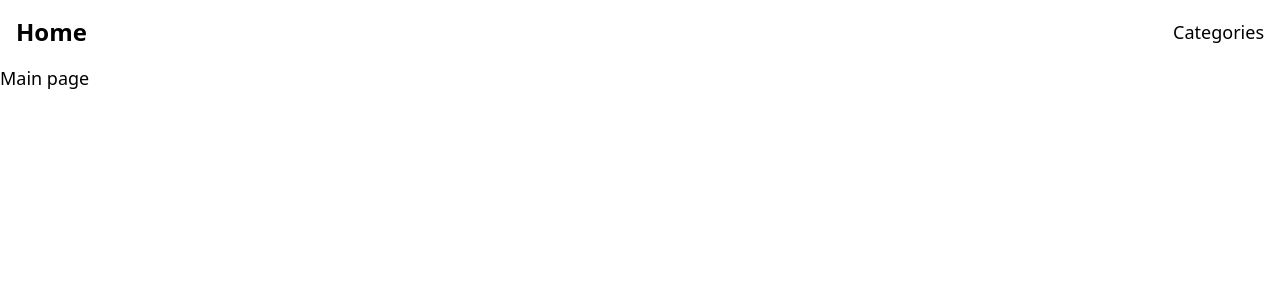
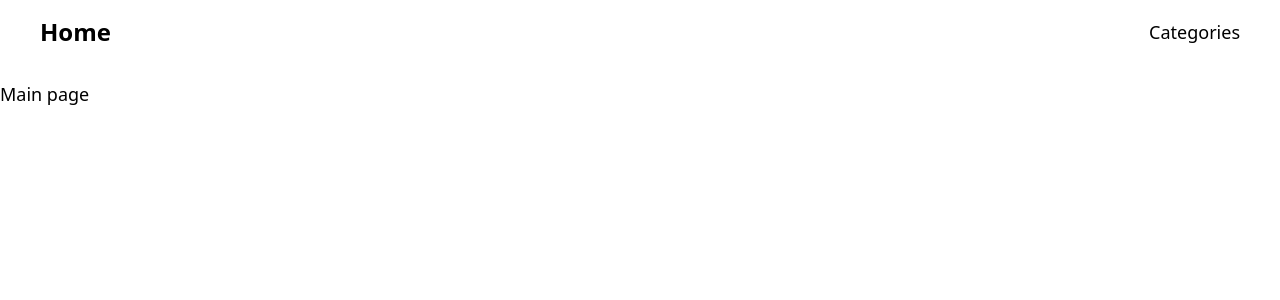
Before and after one commit to axel-gonzalez-dev/freerecipes, a Next.js app in the folder client/: page / in a window 1280 px wide. Shown: the top 300 px of the page. Built offline with nearby package versions, Linux system fonts and the light colour scheme.

Commit message:
Add fixed styles to navbar
Adding fixed styles to navbar, also includding some padding in Layout.jsx component

```diff
--- a/client/src/components/Navbar.tsx
+++ b/client/src/components/Navbar.tsx
@@ -30,7 +30,7 @@ export default function Navbar() {
 
     return (
         <>
-            <nav className='max-w-screen-xl flex flex-wrap items-center justify-between mx-auto p-4'>
+            <nav className='bg-white | w-full | flex flex-wrap items-center justify-between px-10 py-4 | fixed z-20 top-0 left-0'>
                 <Link href="/" className='self-center | text-2xl font-semibold hover:text-green-600'>Home</Link>
 
                 <button className="sm:hidden " type="button" onClick={toggleNavbar}>
--- a/client/src/utilities/Layout.jsx
+++ b/client/src/utilities/Layout.jsx
@@ -5,7 +5,7 @@ export default function Layout({ children }) {
   return (
     <>
       <Navbar />
-      <main className='container mx-auto'>
+      <main className='container mx-auto mt-20 mb-10'>
         {children}
       </main>
       {/* <Footer /> */}
```
